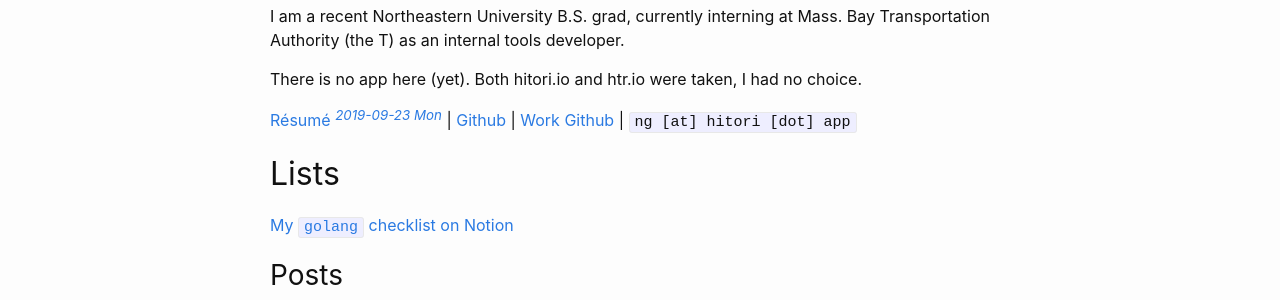
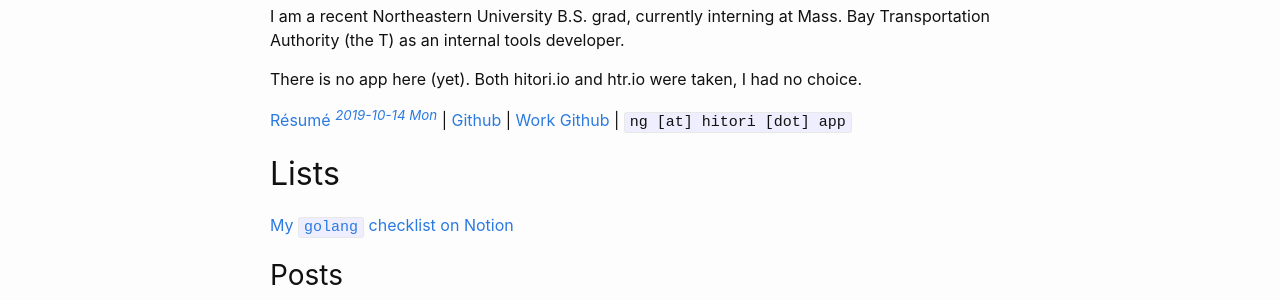
Before and after one commit to Zenmai0822/Zenmai0822.github.io, a Jekyll site: the page built from index.md, in a window 1280 px wide. Shown: the part 241-541 px from the top of the page. Built offline with Jekyll 4.4.1, drawn with Linux system fonts in a browser that asks for light colours.

Commit message:
October Resume Update

```diff
--- a/index.md
+++ b/index.md
@@ -11,7 +11,7 @@
 
 There is no app here (yet). Both hitori.io and htr.io were taken, I had no choice.
 
-[Résumé *<sup>2019-09-23 Mon</sup>*](assets/htr/Guo_Nianmin.pdf) \| [Github](https://github.com/Zenmai0822) \| [Work Github](https://github.com/nianminguo) \| `ng [at] hitori [dot] app`
+[Résumé *<sup>2019-10-14 Mon</sup>*](assets/htr/Guo_Nianmin.pdf) \| [Github](https://github.com/Zenmai0822) \| [Work Github](https://github.com/nianminguo) \| `ng [at] hitori [dot] app`
 
 # Lists
 
```
Also changed, not shown: 1 other file.
